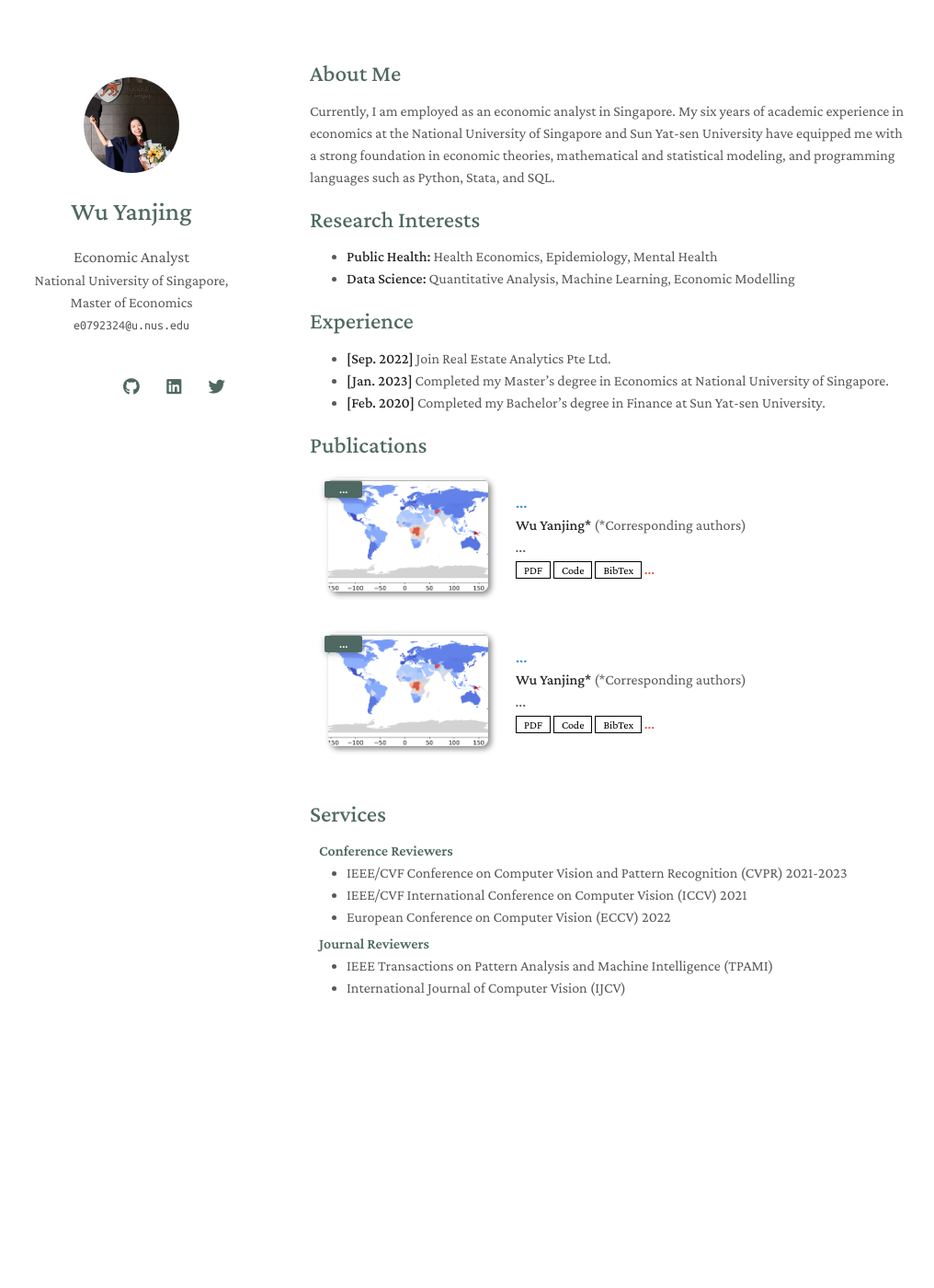
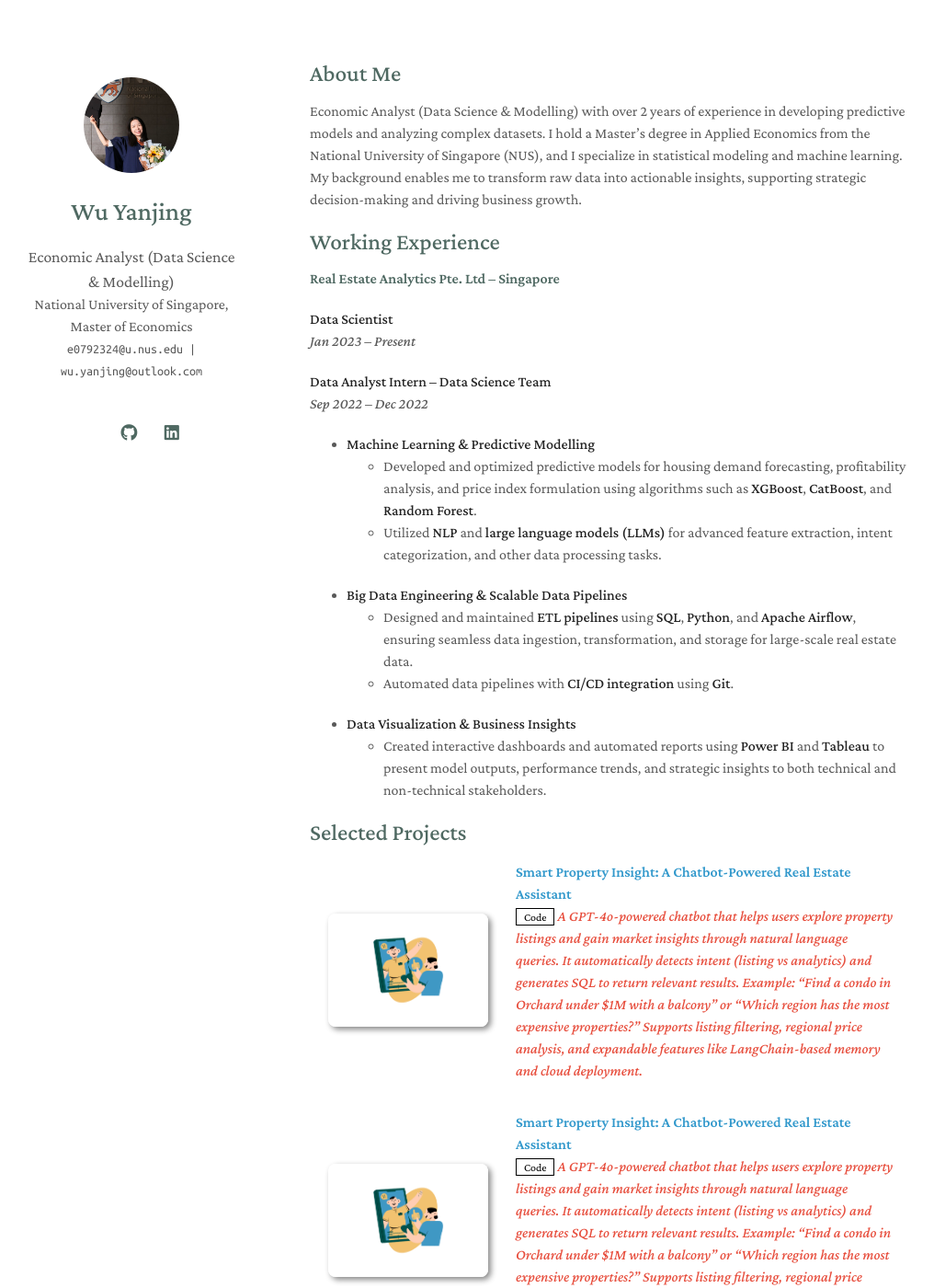
Before and after one commit to sycamore-st/green-page, a Jekyll site: the page built from index.md, in a window 1280 px wide and 1400 px high. Shown: the whole window at 92% size, without its empty margins (133-1149 px from the left). Built offline with Jekyll 4.4.1, drawn with Linux system fonts in a browser that asks for light colours; nearby versions of some CDN libraries; a style sheet for code colours, icons or effects is not loaded; our own code applies the rules of GitHub Pages for plain Markdown files; some of the changed text lies outside the part shown.

Commit message:
2025 update

```diff
--- a/_config.yml
+++ b/_config.yml
@@ -1,8 +1,8 @@
 # Basic Information
 title: Wu Yanjing
-position: Economic Analyst
+position: Economic Analyst (Data Science & Modelling)
 affiliation: National University of Singapore, Master of Economics
-email: e0792324@u.nus.edu
+email: e0792324@u.nus.edu | wu.yanjing@outlook.com
 
 # Search Engine Optimization (SEO)
 # The following information is used to improve the website traffic from search engines, e.g., Google.
@@ -12,11 +12,11 @@ email: e0792324@u.nus.edu
 
 # Links
 # If you don't need one of them, you may delete the corresponding line.
-google_scholar: https://scholar.google.com/
+#google_scholar: https://scholar.google.com/
 cv_link: assets/files/curriculum_vitae.pdf
-github_link: https://github.com/Wu-Yanjing
-linkedin: www.linkedin.com/in/clairewu98
-twitter: https://twitter.com/
+github_link: https://github.com/sycamore-st
+linkedin: www.linkedin.com/in/wuyanjing
+#twitter: https://twitter.com/
 
 # Images (e.g., your profile picture and your website's favicon)
 # "favicon" and "favicon_dark" are used for the light and dark modes, respectively.
--- a/_data/publications.yml
+++ b/_data/publications.yml
@@ -1,22 +1,11 @@
 main:
 
-  - title: "..."
-    authors: <strong>Wu Yanjing*</strong> (*Corresponding authors)
-    conference_short: ...
-    conference: ...
-    pdf: ...
-    code: ...
-    bibtex: ...
-    image: ./assets/img/IPV_indicator_in_2019.png
-    notes: ...
+  - title: "Smart Property Insight: A Chatbot-Powered Real Estate Assistant"
+    code: https://github.com/real-estate-chatbot
+    image: /assets/img/property-chatbot.png
+    notes: "A GPT-4o-powered chatbot that helps users explore property listings and gain market insights through natural language queries. It automatically detects intent (listing vs analytics) and generates SQL to return relevant results. Example: “Find a condo in Orchard under $1M with a balcony” or “Which region has the most expensive properties?” Supports listing filtering, regional price analysis, and expandable features like LangChain-based memory and cloud deployment."
 
-  - title: "..."
-    authors: <strong>Wu Yanjing*</strong> (*Corresponding authors)
-    conference_short: ...
-    conference: ...
-    pdf: ...
-    code: ...
-    bibtex: ...
-    image: ...
-    notes: ...
-    image: ./assets/img/IPV_indicator_in_2019.png
+  - title: "Smart Property Insight: A Chatbot-Powered Real Estate Assistant"
+    code: https://github.com/real-estate-chatbot
+    image: /assets/img/property-chatbot.png
+    notes: "A GPT-4o-powered chatbot that helps users explore property listings and gain market insights through natural language queries. It automatically detects intent (listing vs analytics) and generates SQL to return relevant results. Example: “Find a condo in Orchard under $1M with a balcony” or “Which region has the most expensive properties?” Supports listing filtering, regional price analysis, and expandable features like LangChain-based memory and cloud deployment."
--- a/_includes/publications.md
+++ b/_includes/publications.md
@@ -1,4 +1,4 @@
-<h2 id="publications" style="margin: 2px 0px -15px;">Publications</h2>
+<h2 id="projects" style="margin: 2px 0px -15px;">Selected Projects</h2>
 
 <div class="publications">
 <ol class="bibliography">
--- a/index.md
+++ b/index.md
@@ -3,20 +3,26 @@ layout: homepage
 ---
 
 ## About Me
+Economic Analyst (Data Science & Modelling) with over 2 years of experience in developing predictive models and analyzing complex datasets. I hold a Master’s degree in Applied Economics from the National University of Singapore (NUS), and I specialize in statistical modeling and machine learning. My background enables me to transform raw data into actionable insights, supporting strategic decision-making and driving business growth.
 
-Currently, I am employed as an economic analyst in Singapore. My six years of academic experience in economics at the National University of Singapore and Sun Yat-sen University have equipped me with a strong foundation in economic theories, mathematical and statistical modeling, and programming languages such as Python, Stata, and SQL.
+## Working Experience
 
-## Research Interests
+#### Real Estate Analytics Pte. Ltd – Singapore
+**Data Scientist**
+*Jan 2023 – Present*
 
-- **Public Health:** Health Economics, Epidemiology, Mental Health
-- **Data Science:** Quantitative Analysis, Machine Learning, Economic Modelling
+**Data Analyst Intern – Data Science Team**
+*Sep 2022 – Dec 2022*
 
-## Experience
+- **Machine Learning & Predictive Modelling**
+  - Developed and optimized predictive models for housing demand forecasting, profitability analysis, and price index formulation using algorithms such as **XGBoost**, **CatBoost**, and **Random Forest**.
+  - Utilized **NLP** and **large language models (LLMs)** for advanced feature extraction, intent categorization, and other data processing tasks.
 
-- **[Sep. 2022]** Join Real Estate Analytics Pte Ltd.
-- **[Jan. 2023]** Completed my Master's degree in Economics at National University of Singapore.
-- **[Feb. 2020]** Completed my Bachelor's degree in Finance at Sun Yat-sen University.
+- **Big Data Engineering & Scalable Data Pipelines**
+  - Designed and maintained **ETL pipelines** using **SQL**, **Python**, and **Apache Airflow**, ensuring seamless data ingestion, transformation, and storage for large-scale real estate data.
+  - Automated data pipelines with **CI/CD integration** using **Git**.
+
+- **Data Visualization & Business Insights**
+  - Created interactive dashboards and automated reports using **Power BI** and **Tableau** to present model outputs, performance trends, and strategic insights to both technical and non-technical stakeholders.
 
 {% include_relative _includes/publications.md %}
-
-{% include_relative _includes/services.md %}
```
Also changed, not shown: assets/img/property-chatbot.png (added), 1 other file.
